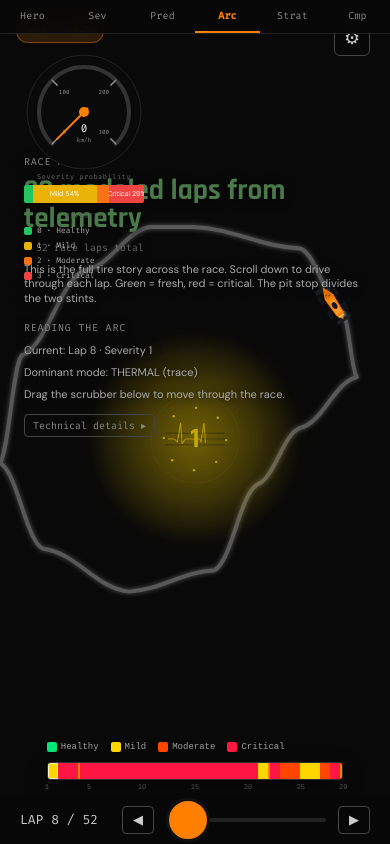
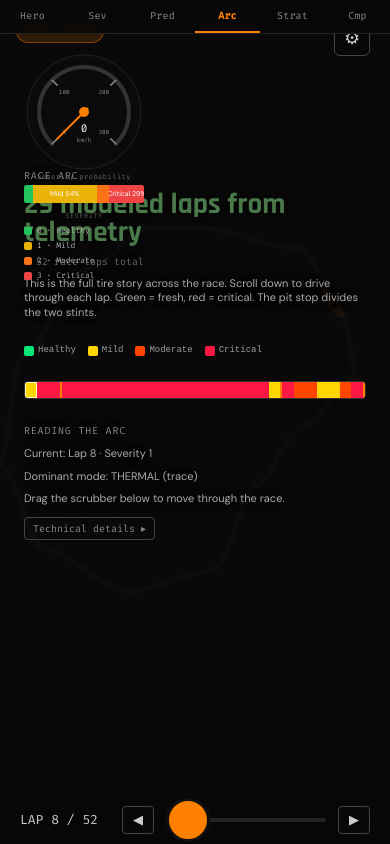
Before and after one commit to Hussain-coder-eng/LatentLap-AI, a Next.js app in the folder dashboard/: page / in a window 390 px wide. Both pictures are taken after a click on the tab "Arc". Shown: the part 1721-2565 px from the top of the page. Built offline with nearby package versions, Linux system fonts and the light colour scheme.

Commit message:
feat: [US-013] - Mobile overall — stacked narrative cards, circuit as faint background

```diff
--- a/dashboard/app/components/LapScrubberFixed.tsx
+++ b/dashboard/app/components/LapScrubberFixed.tsx
@@ -27,13 +27,13 @@ export default function LapScrubberFixed() {
         left: 0,
         right: 0,
         zIndex: 50,
-        height: 48,
+        height: 'calc(48px + env(safe-area-inset-bottom, 0px))',
         background: 'rgba(8,8,8,0.95)',
         backdropFilter: 'blur(8px)',
         display: 'flex',
         alignItems: 'center',
         gap: 12,
-        padding: '0 20px',
+        padding: '0 20px env(safe-area-inset-bottom, 0px)',
       }}
       aria-label="Lap scrubber"
     >
--- a/dashboard/app/components/ScrollStage.tsx
+++ b/dashboard/app/components/ScrollStage.tsx
@@ -443,6 +443,36 @@ export default function ScrollStage() {
 
   const ch = chapterContent[activeChapter] ?? chapterContent[0]
 
+  // Inline race-arc timeline bar (shared between desktop absolute and mobile inline)
+  const raceArcTimelineBar = (
+    <div
+      data-testid="race-arc-timeline"
+      aria-hidden="true"
+      style={{
+        display: 'flex',
+        alignItems: 'stretch',
+        height: RACE_ARC_TIMELINE_HEIGHT_PX,
+        border: '1px solid rgba(255,255,255,0.16)',
+        borderRadius: 4,
+        overflow: 'hidden',
+        boxShadow: '0 0 0 1px rgba(0,0,0,0.35), 0 8px 24px rgba(0,0,0,0.28)',
+        width: '100%',
+      }}
+    >
+      {laps.map((l, i) => (
+        <div key={l.lap_number} style={{
+          flex: 1,
+          minWidth: RACE_ARC_TIMELINE_MIN_SEGMENT_PX,
+          background: getSeverityHex(l.severity_pred),
+          borderRight: l.stint_id !== laps[i + 1]?.stint_id
+            ? '2px solid #FF8000' : undefined,
+          outline: l.lap_number === currentLap ? '1px solid rgba(255,255,255,0.75)' : undefined,
+          outlineOffset: -1,
+        }} />
+      ))}
+    </div>
+  )
+
   return (
     <>
       <ChapterDots activeChapter={activeChapter} onSelect={scrollToChapter} />
@@ -451,8 +481,18 @@ export default function ScrollStage() {
         <div
           ref={pinRef}
           className="scroll-stage-pin"
-          style={{
-            position: 'relative',
+          style={isNarrow ? {
+            position: 'relative' as const,
+            width: '100%',
+            minHeight: '100vh',
+            display: 'flex',
+            flexDirection: 'column' as const,
+            padding: '56px 16px 64px',
+            boxSizing: 'border-box' as const,
+            overflow: 'hidden',
+            background: 'var(--bg)',
+          } : {
+            position: 'relative' as const,
             width: '100%',
             height: '100vh',
             display: 'grid',
@@ -461,18 +501,72 @@ export default function ScrollStage() {
             alignItems: 'center',
             justifyContent: 'center',
             padding: 'clamp(72px, 10vh, 96px) clamp(18px, 5vw, 72px) 72px',
-            boxSizing: 'border-box',
+            boxSizing: 'border-box' as const,
             overflow: 'hidden',
             background: 'var(--bg)',
           }}
         >
-          {/* Background circuit */}
+          {/* Background circuit — faint on mobile (opacity 0.06), full on desktop */}
+          <div style={{ opacity: isNarrow ? 0.06 : 1 }}>
             <SilverstoneCircuit activeChapter={activeChapter} backgroundOnly={activeChapter === 2} hideRings={isNarrow} />
+          </div>
 
-          {/* Chapter 3 (Race Arc): compact lap severity timeline */}
+          {isNarrow ? (
+            /* ── MOBILE: single-column stacked layout for all chapters ── */
+            <div style={{ display: 'flex', flexDirection: 'column', gap: 24, width: '100%', paddingBottom: 64 }}>
+              <CalloutLeft content={ch.left} visible={true} />
+
+              {/* Chapter-specific center content */}
+              {activeChapter === 2 && (
+                <>
+                  <CalloutRight content={ch.right} visible={true} />
+                  <CornerHeatmap year={currentYear} driver={currentDriver} />
+                </>
+              )}
+              {activeChapter === 3 && (
+                <>
+                  {/* Inline race arc — no absolute positioning */}
+                  <div style={{ display: 'flex', alignItems: 'center', gap: 12, flexWrap: 'wrap' }}>
+                    {[0, 1, 2, 3].map(sev => (
+                      <div key={sev} style={{ display: 'flex', alignItems: 'center', gap: 4 }}>
+                        <div style={{ width: 10, height: 10, borderRadius: 2, background: getSeverityHex(sev), flexShrink: 0 }} />
+                        <span style={{ fontSize: 9, color: 'rgba(255,255,255,0.6)', fontFamily: 'monospace', whiteSpace: 'nowrap' }}>
+                          {(['Healthy', 'Mild', 'Moderate', 'Critical'] as const)[sev]}
+                        </span>
+                      </div>
+                    ))}
+                  </div>
+                  {raceArcTimelineBar}
+                  <CalloutRight content={ch.right} visible={true} />
+                </>
+              )}
+              {activeChapter === 4 && (
+                <>
+                  <StrategyLeft currentYear={currentYear} currentDriver={currentDriver} currentLap={currentLap} />
+                  <StrategyPitChart currentYear={currentYear} currentDriver={currentDriver} currentLap={currentLap} />
+                  <StrategyRight currentYear={currentYear} currentDriver={currentDriver} setSimDrawerOpen={setSimDrawerOpen} />
+                </>
+              )}
+              {activeChapter === 5 && (
+                <>
+                  <div style={{ overflowX: 'auto', width: '100%' }}>
+                    <CrossSeasonChart driver={currentDriver} />
+                  </div>
+                </>
+              )}
+              {activeChapter !== 2 && activeChapter !== 3 && activeChapter !== 4 && activeChapter !== 5 && (
+                <>
+                  <TireHero scrollProgress={scrollProgress} />
+                  <CalloutRight content={ch.right} visible={true} />
+                </>
+              )}
+            </div>
+          ) : (
+            /* ── DESKTOP: three-column grid layout ── */
+            <>
+              {/* Chapter 3 (Race Arc): compact lap severity timeline — absolute desktop only */}
               {activeChapter === 3 && (
                 <div
-              data-testid="race-arc-timeline"
                   aria-hidden="true"
                   style={{
                     position: 'absolute',
@@ -565,31 +659,15 @@ export default function ScrollStage() {
                         fontFamily: 'monospace',
                         whiteSpace: 'nowrap',
                       }}>
-                    {['Healthy', 'Mild', 'Moderate', 'Critical'][sev]}
+                        {(['Healthy', 'Mild', 'Moderate', 'Critical'] as const)[sev]}
                       </span>
                     </div>
                   ))}
                 </div>
               )}
 
-
-
-
-          {/* Left callout — mobile ch2: full-width stacked; desktop ch2: SHAP bars; ch4: strategy rec; others: chapter metadata */}
-          {isNarrow && activeChapter === 2 ? (
-            <div style={{
-              gridColumn: '1 / 4',
-              display: 'flex', flexDirection: 'column', gap: 16,
-              padding: '0 16px 120px',
-              overflowY: 'auto',
-              maxHeight: 'calc(100vh - 120px)',
-              width: '100%',
-            }}>
-              <CalloutLeft content={ch.left} visible={true} />
-              <CalloutRight content={ch.right} visible={true} />
-              <CornerHeatmap year={currentYear} driver={currentDriver} />
-            </div>
-          ) : activeChapter === 2 ? (
+              {/* Left callout — ch2: SHAP bars right-aligned; ch4: strategy rec; others: chapter metadata */}
+              {activeChapter === 2 ? (
                 <div style={{ justifySelf: 'end', display: 'flex', flexDirection: 'column', width: '100%', maxWidth: 280 }}>
                   <CalloutRight content={ch.right} visible={true} />
                 </div>
@@ -601,8 +679,8 @@ export default function ScrollStage() {
                 <CalloutLeft content={ch.left} visible={true} />
               )}
 
-          {/* Center — mobile ch2: suppressed (stacked layout in left col spans all 3); ch4: pit chart; ch5: season chart; others: tire */}
-          {isNarrow && activeChapter === 2 ? null : activeChapter === 4 ? (
+              {/* Center — ch4: pit chart; ch5: season chart; others: tire */}
+              {activeChapter === 4 ? (
                 <StrategyPitChart currentYear={currentYear} currentDriver={currentDriver} currentLap={currentLap} />
               ) : activeChapter === 5 ? (
                 <div style={{ gridColumn: '2 / 4', width: '100%', display: 'flex', alignItems: 'center', justifyContent: 'center' }}>
@@ -612,8 +690,8 @@ export default function ScrollStage() {
                 <TireHero scrollProgress={scrollProgress} />
               )}
 
-          {/* Right callout — mobile ch2: suppressed; desktop ch2: corner heatmap; ch4: strategy outcome; ch5: suppressed; others: SHAP/text */}
-          {isNarrow && activeChapter === 2 ? null : activeChapter === 2 ? (
+              {/* Right callout — ch2: corner heatmap; ch4: strategy outcome; ch5: suppressed; others: SHAP/text */}
+              {activeChapter === 2 ? (
                 <div style={{ justifySelf: 'start', display: 'flex', flexDirection: 'column', width: '100%', maxWidth: 280 }}>
                   <CornerHeatmap year={currentYear} driver={currentDriver} />
                 </div>
@@ -624,6 +702,8 @@ export default function ScrollStage() {
               ) : activeChapter === 5 ? null : (
                 <CalloutRight content={ch.right} visible={true} />
               )}
+            </>
+          )}
         </div>
       </div>
     </>
```
Lines whose indentation alone changed are shown as unchanged.
